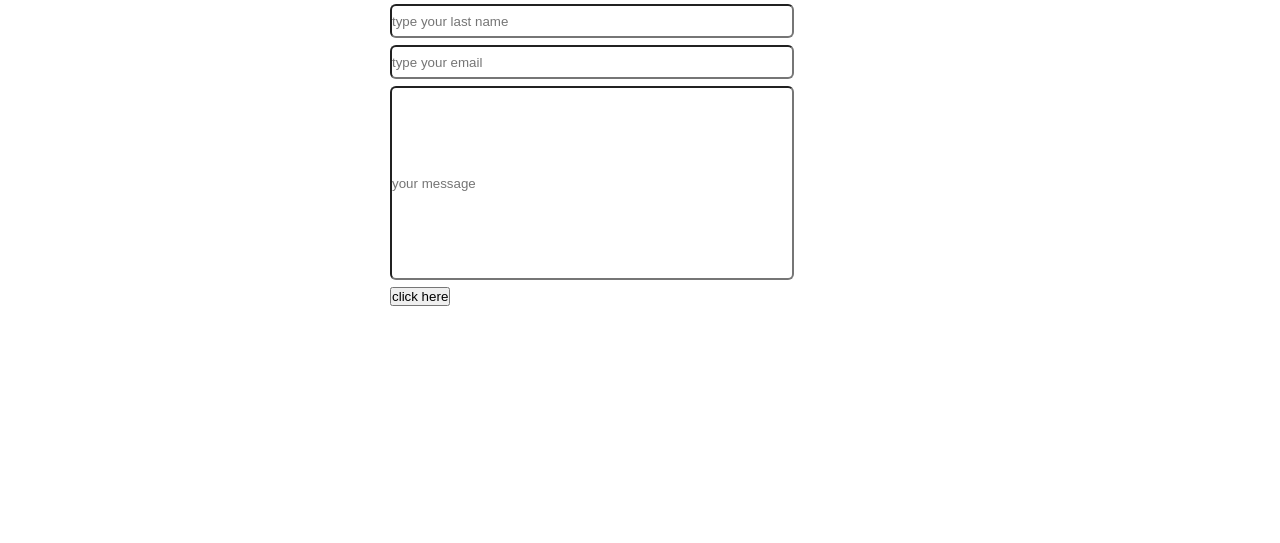
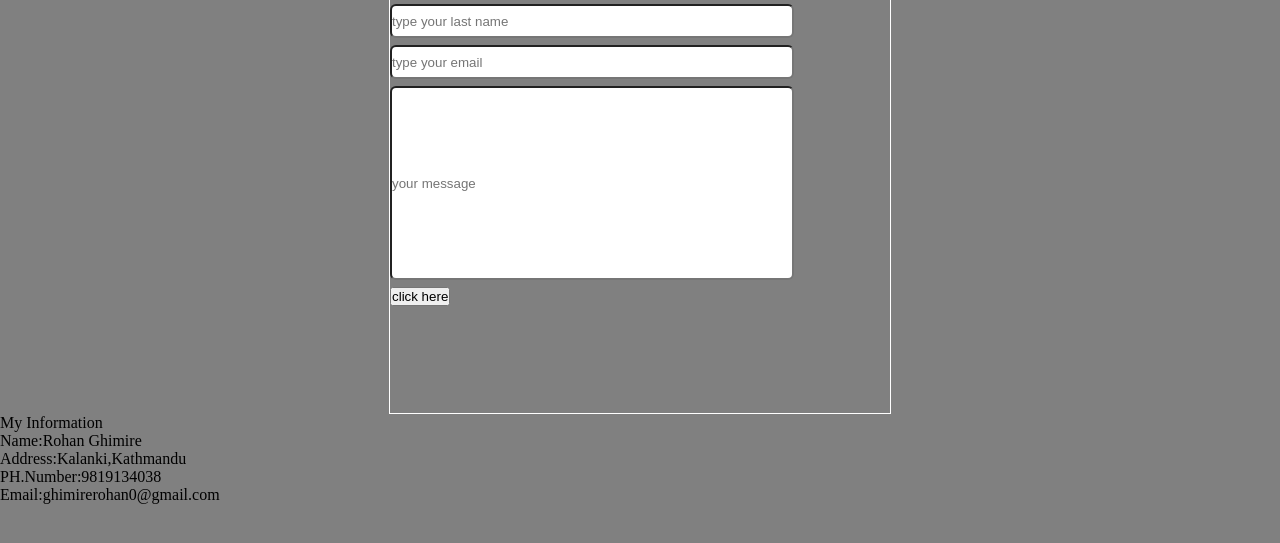
Before and after one commit to rohanghimire/assignment, a plain HTML site: page contact.html in a window 1280 px wide. Shown: the part 145-688 px from the top of the page. Drawn offline with Linux system fonts and the light colour scheme.

Commit message:
contact page edited/completed

```diff
--- a/contact.html
+++ b/contact.html
@@ -6,7 +6,7 @@
 	<title>contact</title>
 	<link rel="stylesheet" type="text/css" href="style.css">
 </head>
-<body>
+<body class="body1">
 	<div class="burger">
 		<div class="burger1"></div>
 		<div class="burger1"></div>
@@ -35,6 +35,13 @@
     <button type="submit" class="btnb">click here</button>
     </form>
 </div>
+<div class="myinfo">
+	<div class="myinformation">My Information</div>
+	<div class="myname">Name:Rohan Ghimire</div>
+	<div class="address">Address:Kalanki,Kathmandu</div>
+	<div class="phoneno">PH.Number:9819134038</div>
+	<div class="email1">Email:ghimirerohan0@gmail.com</div>
+</div>
 <script src="script.js"></script>
 </body>
 </html>
```
